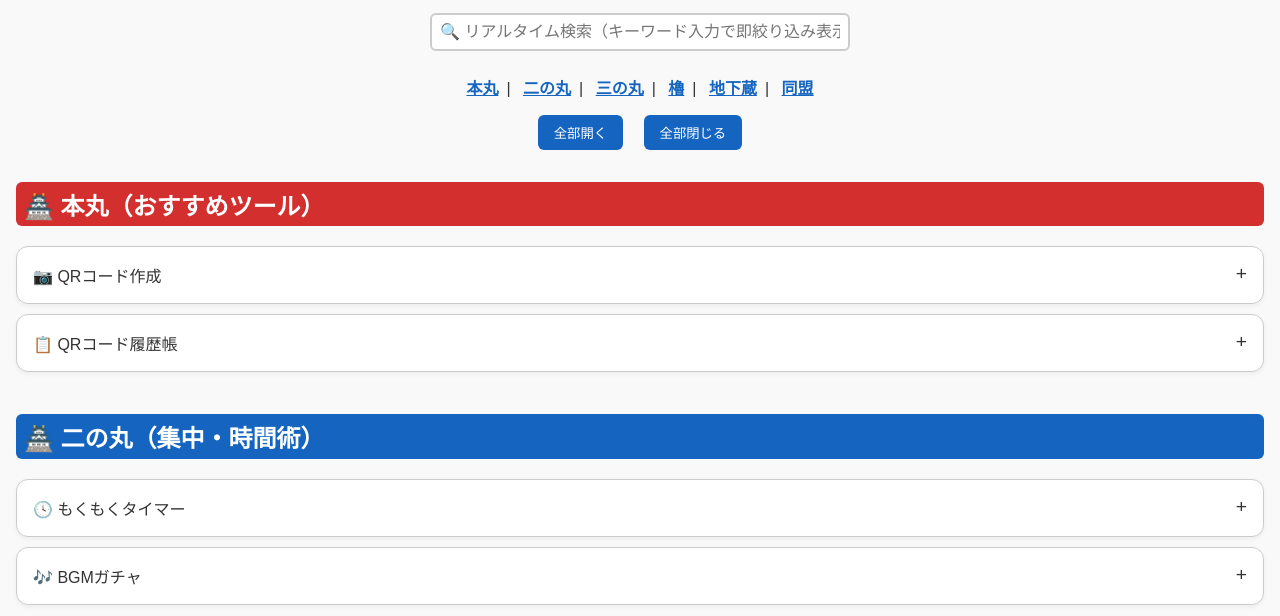
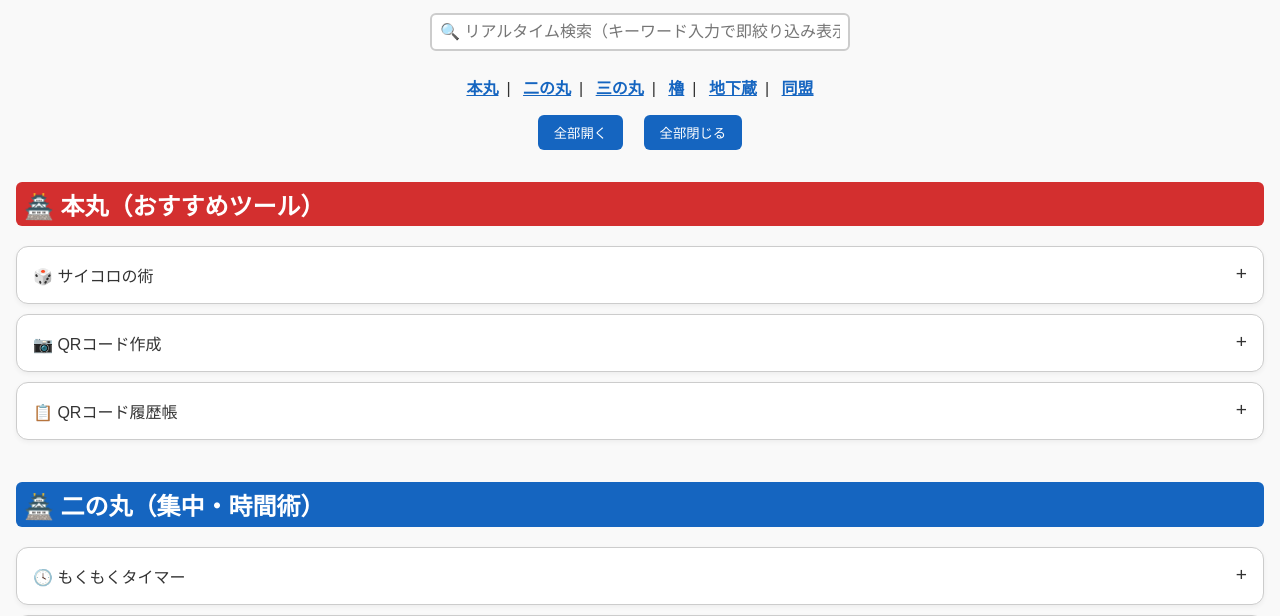
Before and after one commit to kkp-15/webninja-main, a plain HTML site: page index.html in a window 1280 px wide. Shown: the part 132-748 px from the top of the page. Drawn offline with Linux system fonts and the light colour scheme.

Commit message:
Update index.html

```diff
--- a/index.html
+++ b/index.html
@@ -189,6 +189,12 @@
 
 <!-- 本丸 -->
 <h2 id="honmaru">🏯 本丸（おすすめツール）</h2>
+<div class="accordion">🎲 サイコロの術</div>
+<div class="panel">
+  <a class="link" href="https://dise.kkpwebninja.com/" target="_blank">▶ このツールを使ってみる</a>
+  <div class="desc">数字をランダムに出すサイコロの術！対面・オンライン・一人遊びまで、あらゆるシーンで使える運試しの決定版。</div>
+</div>
+
 <div class="accordion">📷 QRコード作成</div>
 <div class="panel">
   <a class="link" href="https://qrhattori.kkpwebninja.com/" target="_blank">▶ このツールを使ってみる</a>
```
